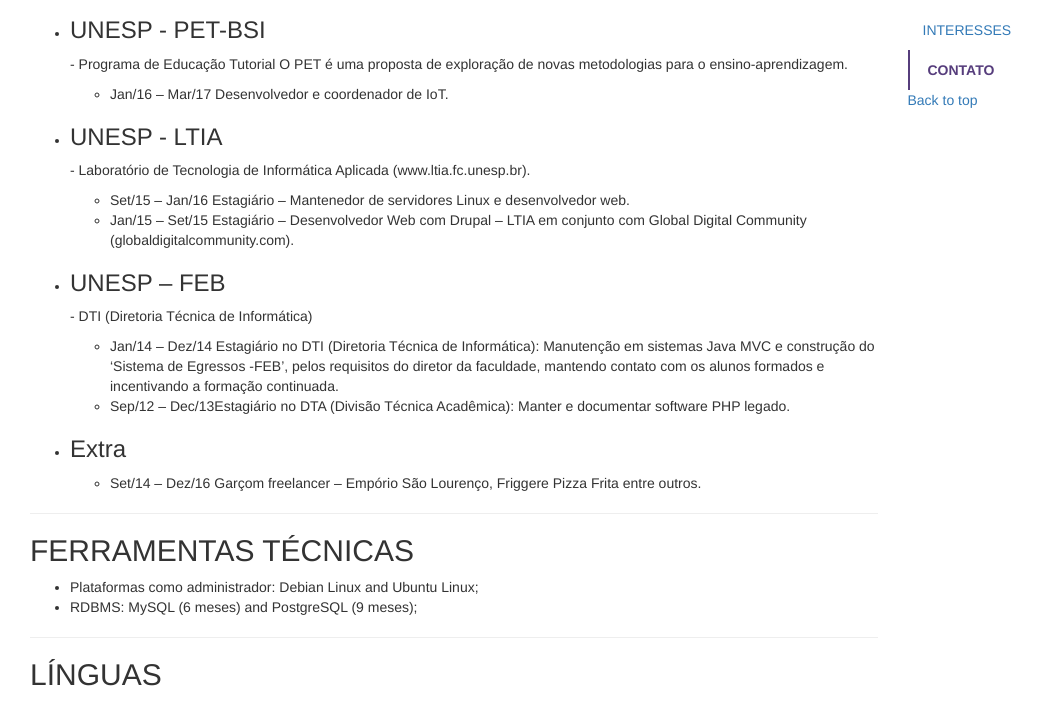
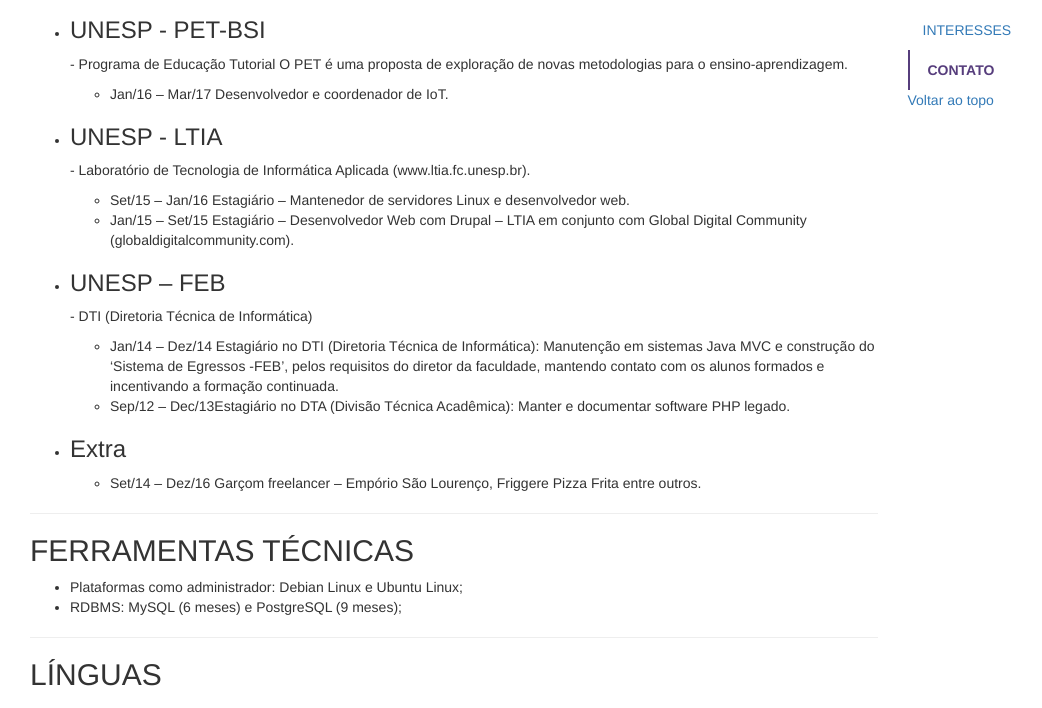
Before and after one commit to luis-puhl/luis-puhl.github.io, a plain HTML site: page index.html in a window 1280 px wide. Shown: the part 560-1268 px from the top of the page, without its empty margins (40-1082 px from the left). Drawn offline with nearby package versions, Linux system fonts and the light colour scheme.

Commit message:
[Fix] Revisão de Progutugês

```diff
--- a/index.html
+++ b/index.html
@@ -131,8 +131,8 @@
 
 				<h2 id="skills">FERRAMENTAS TÉCNICAS</h2>
 				<ul>
-					<li>Plataformas como administrador: Debian Linux and Ubuntu Linux;</li>
-					<li>RDBMS: MySQL (6 meses) and PostgreSQL (9 meses);</li>
+					<li>Plataformas como administrador: Debian Linux e Ubuntu Linux;</li>
+					<li>RDBMS: MySQL (6 meses) e PostgreSQL (9 meses);</li>
 				</ul>
 				<hr />
 
@@ -193,7 +193,7 @@
 						<li><a href="#interests">INTERESSES</a></li>
 						<li><a href="#contact">CONTATO</a></li>
 					</ul>
-					<a href="#top" class="back-to-top"> Back to top </a>
+					<a href="#top" class="back-to-top">Voltar ao topo</a>
 				</nav>
 			</div>
 		</div><!-- row -->
```
